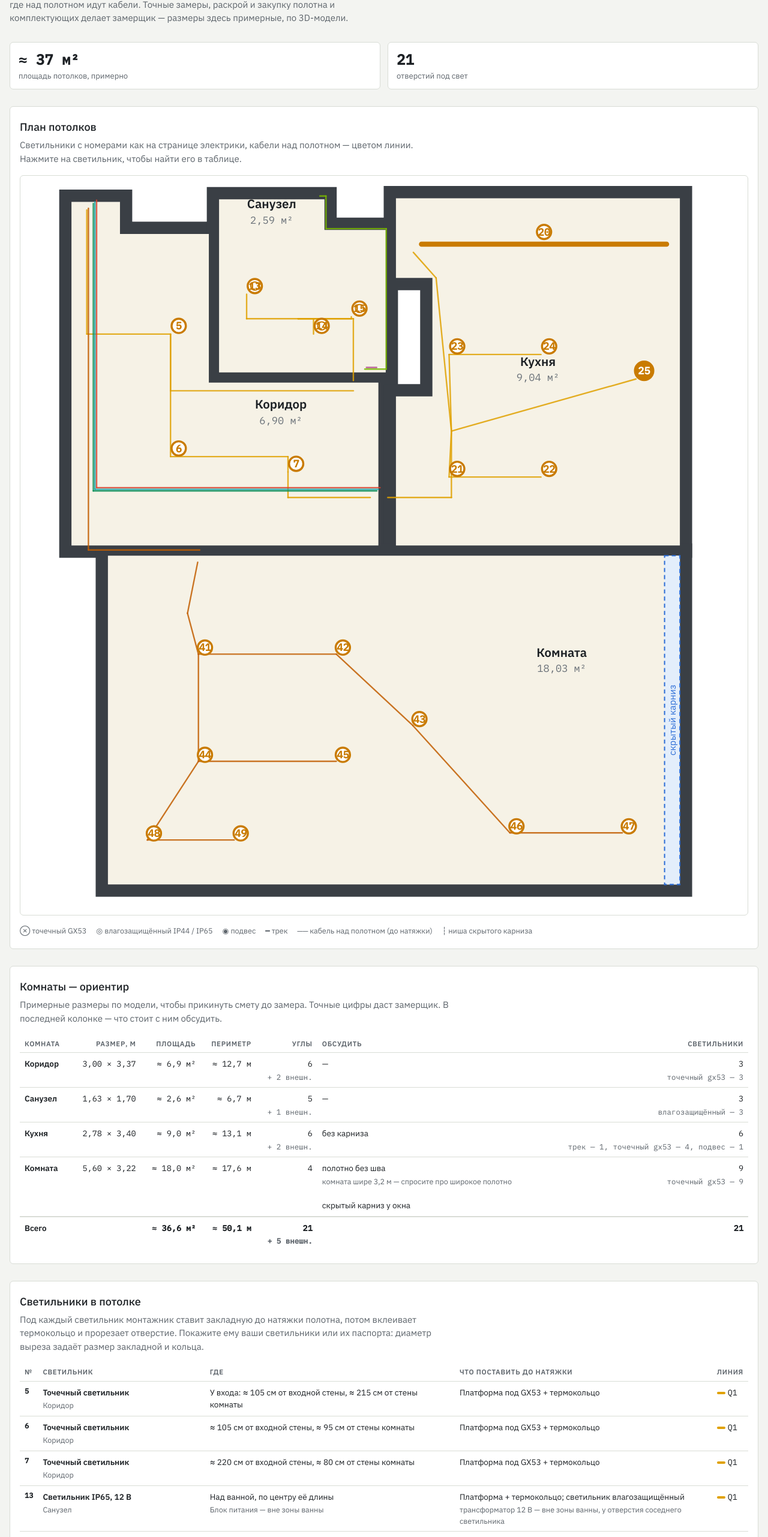
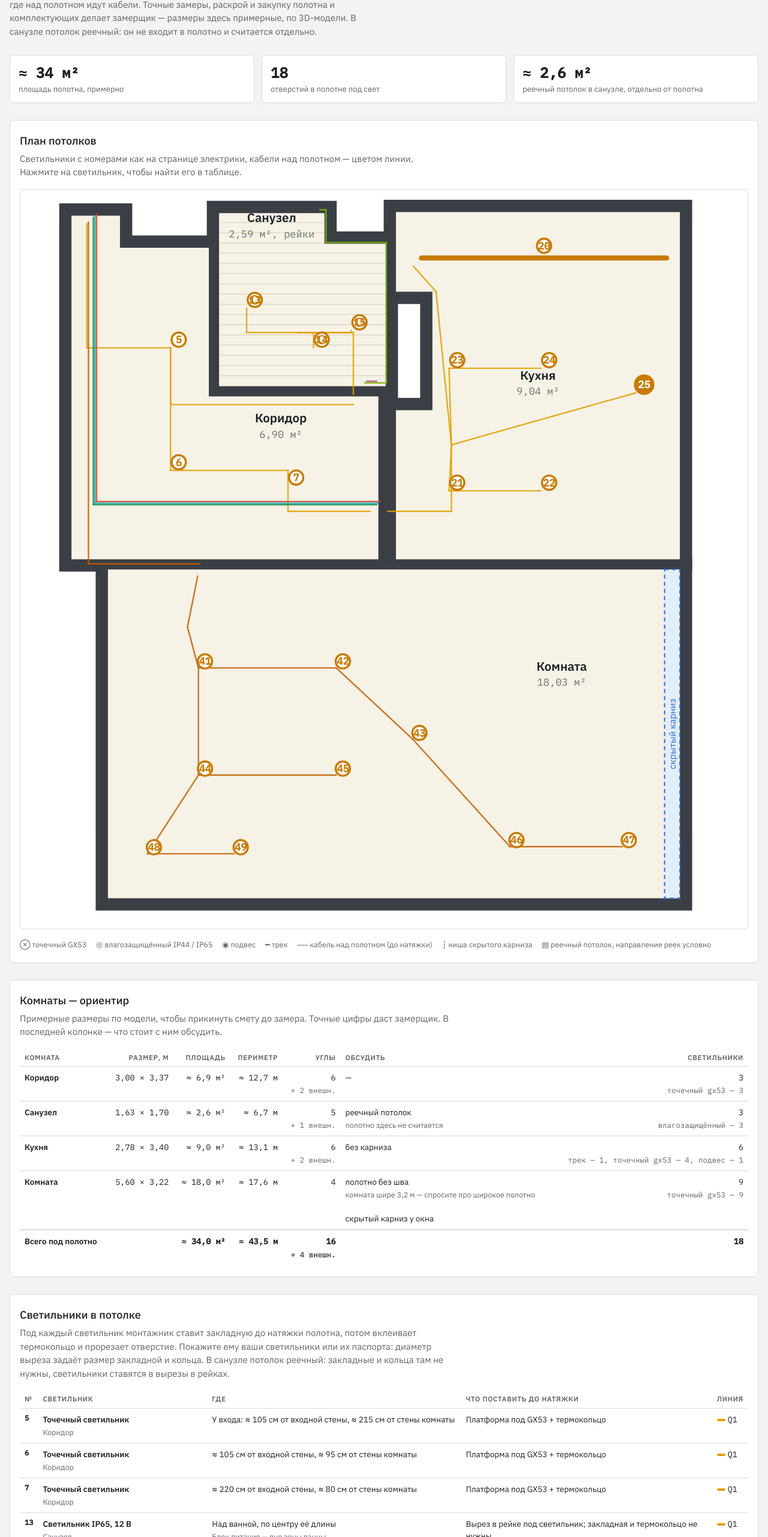
Before and after one commit to tarasovMitya/electrika-kvartiry, a plain HTML site: page potolok.html in a window 1280 px wide. Shown: the part 138-2700 px from the top of the page at 60% size. Drawn offline with Linux system fonts and the light colour scheme; a web font is replaced by a local one.

Commit message:
Потолок: в санузле реечный, не считается в полотне
Co-Authored-By: Claude Opus 5.5 <noreply@anthropic.com>

```diff
--- a/potolok.html
+++ b/potolok.html
@@ -81,7 +81,7 @@ td.n { font: 600 12px var(--mono); white-space: nowrap; }
   <header>
     <a class="back" href="./">← Электрика квартиры</a>
     <h1>Натяжной потолок</h1>
-    <p class="lede">Что показать замерщику: где будут светильники, что под них поставить до натяжки и где над полотном идут кабели. Точные замеры, раскрой и закупку полотна и комплектующих делает замерщик — размеры здесь примерные, по 3D-модели.</p>
+    <p class="lede">Что показать замерщику: где будут светильники, что под них поставить до натяжки и где над полотном идут кабели. Точные замеры, раскрой и закупку полотна и комплектующих делает замерщик — размеры здесь примерные, по 3D-модели. В санузле потолок реечный: он не входит в полотно и считается отдельно.</p>
   </header>
 
   <div class="stats" id="stats"></div>
@@ -97,7 +97,7 @@ td.n { font: 600 12px var(--mono); white-space: nowrap; }
       </svg>
     </div>
     <div class="legend">
-      <span>⊗ точечный GX53</span><span>◎ влагозащищённый IP44 / IP65</span><span>◉ подвес</span><span>━ трек</span><span>── кабель над полотном (до натяжки)</span><span>┆ ниша скрытого карниза</span>
+      <span>⊗ точечный GX53</span><span>◎ влагозащищённый IP44 / IP65</span><span>◉ подвес</span><span>━ трек</span><span>── кабель над полотном (до натяжки)</span><span>┆ ниша скрытого карниза</span><span>▤ реечный потолок, направление реек условно</span>
     </div>
   </section>
 
@@ -116,7 +116,7 @@ td.n { font: 600 12px var(--mono); white-space: nowrap; }
   <section class="block">
     <div class="block-head">
       <h2>Светильники в потолке</h2>
-      <p>Под каждый светильник монтажник ставит закладную до натяжки полотна, потом вклеивает термокольцо и прорезает отверстие. Покажите ему ваши светильники или их паспорта: диаметр выреза задаёт размер закладной и кольца.</p>
+      <p>Под каждый светильник монтажник ставит закладную до натяжки полотна, потом вклеивает термокольцо и прорезает отверстие. Покажите ему ваши светильники или их паспорта: диаметр выреза задаёт размер закладной и кольца. В санузле потолок реечный: закладные и кольца там не нужны, светильники ставятся в вырезы в рейках.</p>
     </div>
     <div class="tbl"><table>
       <thead><tr><th>№</th><th>Светильник</th><th>Где</th><th>Что поставить до натяжки</th><th>Линия</th></tr></thead>
@@ -125,7 +125,7 @@ td.n { font: 600 12px var(--mono); white-space: nowrap; }
   </section>
 
   <section class="block">
-    <div class="block-head"><h2>Что передать замерщику</h2><p>Отверстия и закладные под ваши светильники — чтобы он учёл их в смете. Закладные и кольца ставит и закупает потолочная компания.</p></div>
+    <div class="block-head"><h2>Что передать замерщику</h2><p>Отверстия и закладные под ваши светильники — чтобы он учёл их в смете. Закладные и кольца ставит и закупает потолочная компания. Санузел в этот список не входит: там реечный потолок.</p></div>
     <div class="tbl"><table>
       <thead><tr><th>Что</th><th class="r">Сколько</th><th>Зачем</th></tr></thead>
       <tbody id="kit-body"></tbody>
@@ -138,7 +138,7 @@ td.n { font: 600 12px var(--mono); white-space: nowrap; }
       <div><h3>Высота</h3><p>В проекте полотно — на ≈ 260 см от чистого пола, ≈ 5–7 см ниже перекрытия: столько нужно под платформы GX53 и гофру с кабелем. Скажите это замерщику — уровень он снимает сам.</p></div>
       <div><h3>Сначала электрика</h3><p>Все кабели над полотном прокладываются в гофре и крепятся к перекрытию клипсами до натяжки. Концы к светильникам — с запасом ≈ 30 см, чтобы достать через отверстие.</p></div>
       <div><h3>Доступ через отверстия</h3><p>Распаечные коробки и приёмники беспроводных выключателей ставятся у светильников — не дальше ≈ 20 см от отверстия, иначе до них не добраться после натяжки.</p></div>
-      <div><h3>Санузел</h3><p>Светильник над ванной — IP65 на 12 В; трансформатор ставится вне зоны ванны, у отверстия соседнего светильника. Кабели в санузле идут только поверху, по стенам; короб у правой стены — до натяжки.</p></div>
+      <div><h3>Санузел</h3><p>Потолок реечный, а не натяжной: полотно здесь не считается, закладные и термокольца не нужны. Подвесная система и рейки монтируются после электрики, на том же уровне ≈ 260 см. Светильники ставятся в вырезы в рейках: 3 выреза, диаметр — по паспорту светильника. Светильник над ванной — IP65 на 12 В; трансформатор ставится вне зоны ванны, у выреза соседнего светильника. Кабели в санузле идут только поверху, по стенам; короб у правой стены — до монтажа потолка.</p></div>
       <div><h3>Кухня</h3><p>Под трек над столешницей — закладной брус по всей длине трека. Под подвес над столом — закладная под люстру с крюком или планкой, по центру стола.</p></div>
       <div><h3>Карнизы</h3><p>Комната — скрытый карниз в нише вдоль стены с окном и балконной дверью (≈ 3,2 м, ниша ≈ 15 см). Шторе хватит ≈ 2,2 м от угла со стеной коридора; кондиционер в углу у дальней стены висит под нишей — решите с замерщиком, вести нишу на всю стену или до кондиционера. Кухня — без карниза.</p></div>
       <div><h3>Шкафы</h3><p>Шкафы коридора ставятся после потолка.</p></div>
@@ -154,8 +154,10 @@ const el = (n, a, text) => { const e = document.createElementNS(NS, n); for (con
 const Y = y => -y;
 const polyPts = poly => poly.map(([x, y]) => `${x},${Y(y)}`).join(" ");
 const fmt = (v, d = 1) => v.toFixed(d).replace(".", ",");
-const C = { wall: "#3a3f45", paper: "#ffffff", ceil: "#f6f2e6", l: "#c97b00", ink: "#1c2024", dim: "#6b7279" };
+const C = { wall: "#3a3f45", paper: "#ffffff", ceil: "#f6f2e6", l: "#c97b00", ink: "#1c2024", dim: "#6b7279", rack: "#cfc6ab" };
 const CEIL_Z = 260;
+// the bathroom has a slatted ceiling: it is drawn on the plan, but the canvas figures and fittings leave it out
+const RACK = "b";
 const LIGHT = { spot: "Точечный GX53", spotip: "Влагозащищённый", pendant: "Подвес", line: "Трек" };
 // a spot marked IPxx in its name is a wet-zone fixture, whatever its plan symbol
 const P = DATA.points.map((p, i) => Object.assign({ n: i + 1 }, p, p.k === "spot" && /IP\d/.test(p.t) ? { k: "spotip" } : {}));
@@ -190,9 +192,15 @@ rooms.forEach(r => base.appendChild(el("polygon", { points: polyPts(r.poly), fil
 const LABEL = { c: [205, 128], b: [196, 324], g: [480, -115] };
 rooms.forEach(r => {
   base.appendChild(el("polygon", { points: polyPts(r.poly), fill: C.ceil }));
+  if (r.id === RACK) {
+    const hatch = el("pattern", { id: "rack", patternUnits: "userSpaceOnUse", width: 10, height: 10 });
+    hatch.appendChild(el("line", { x1: 0, y1: 0, x2: 10, y2: 0, stroke: C.rack, "stroke-width": 1 }));
+    const defs = el("defs", {}); defs.appendChild(hatch); base.appendChild(defs);
+    base.appendChild(el("polygon", { points: polyPts(r.poly), fill: "url(#rack)" }));
+  }
   const [lx, ly] = LABEL[r.id] || [r.g.cx, r.g.cy];
   const t = el("text", { x: lx, y: Y(ly) - 6, "text-anchor": "middle", fill: C.ink, "font-size": 12, "font-weight": 600, "font-family": "IBM Plex Sans, system-ui, sans-serif" }, r.name);
-  const s = el("text", { x: lx, y: Y(ly) + 9, "text-anchor": "middle", fill: C.dim, "font-size": 10, "font-family": "IBM Plex Mono, monospace" }, `${fmt(r.g.area, 2)} м²`);
+  const s = el("text", { x: lx, y: Y(ly) + 9, "text-anchor": "middle", fill: C.dim, "font-size": 10, "font-family": "IBM Plex Mono, monospace" }, `${fmt(r.g.area, 2)} м²${r.id === RACK ? ", рейки" : ""}`);
   base.appendChild(t); base.appendChild(s);
 });
 // hidden curtain niche along the room's window wall; the kitchen has no curtain rail
@@ -235,21 +243,22 @@ let tA = 0, tP = 0, tIn = 0, tOut = 0, tL = 0;
 rooms.forEach(r => {
   const { area, per, inner, outer, w, h } = r.g;
   const need = Math.min(w, h) + 0.1;
-  const DISCUSS = { g: "скрытый карниз у окна", k: "без карниза" };
+  const DISCUSS = { g: "скрытый карниз у окна", k: "без карниза", [RACK]: "реечный потолок<small>полотно здесь не считается</small>" };
   const canvas = [need > 3.2 ? `полотно без шва<small>комната шире 3,2 м — спросите про широкое полотно</small>` : "", DISCUSS[r.id] || ""].filter(Boolean).join("<br>") || "—";
   const byKind = {};
   r.lights.forEach(p => byKind[LIGHT[p.k]] = (byKind[LIGHT[p.k]] || 0) + 1);
   const kinds = Object.entries(byKind).map(([k, v]) => `${k.toLowerCase()} — ${v}`).join(", ");
-  tA += area; tP += per; tIn += inner; tOut += outer; tL += r.lights.length;
+  if (r.id !== RACK) { tA += area; tP += per; tIn += inner; tOut += outer; tL += r.lights.length; }
   const tr = document.createElement("tr");
   tr.innerHTML = `<td><b>${r.name}</b></td><td class="r mono">${fmt(w, 2)} × ${fmt(h, 2)}</td><td class="r mono">≈ ${fmt(area, 1)} м²</td><td class="r mono">≈ ${fmt(per, 1)} м</td>
     <td class="r mono">${inner}${outer ? `<small>+ ${outer} внешн.</small>` : ""}</td><td>${canvas}</td><td class="r mono">${r.lights.length}<small>${kinds}</small></td>`;
   rb.appendChild(tr);
 });
-document.getElementById("rooms-foot").innerHTML = `<tr><td>Всего</td><td></td><td class="r mono">≈ ${fmt(tA, 1)} м²</td><td class="r mono">≈ ${fmt(tP, 1)} м</td><td class="r mono">${tIn}${tOut ? `<small>+ ${tOut} внешн.</small>` : ""}</td><td></td><td class="r mono">${tL}</td></tr>`;
+document.getElementById("rooms-foot").innerHTML = `<tr><td>Всего под полотно</td><td></td><td class="r mono">≈ ${fmt(tA, 1)} м²</td><td class="r mono">≈ ${fmt(tP, 1)} м</td><td class="r mono">${tIn}${tOut ? `<small>+ ${tOut} внешн.</small>` : ""}</td><td></td><td class="r mono">${tL}</td></tr>`;
 
 // ---- lights table
 const PREP = {
+  rack: "Вырез в рейке под светильник; закладная и термокольцо не нужны",
   spot: "Платформа под GX53 + термокольцо",
   spotip: "Платформа + термокольцо; светильник влагозащищённый",
   pendant: "Закладная под люстру (крюк или планка) + термокольцо под чашу",
@@ -258,9 +267,9 @@ const PREP = {
 const lb = document.getElementById("lights-body");
 rooms.forEach(r => r.lights.forEach(p => {
   const L = lineOf(p);
-  let prep = PREP[p.k];
+  let prep = r.id === RACK ? PREP.rack : PREP[p.k];
   if (p.k === "line") prep += `<small>брус ≈ ${fmt(Math.hypot(p.at[2] - p.at[0], p.at[3] - p.at[1]) / 100, 1)} м</small>`;
-  if (/12 В/.test(p.t)) prep += "<small>трансформатор 12 В — вне зоны ванны, у отверстия соседнего светильника</small>";
+  if (/12 В/.test(p.t)) prep += "<small>трансформатор 12 В — вне зоны ванны, у выреза соседнего светильника</small>";
   const tr = document.createElement("tr");
   tr.className = "pt"; tr.dataset.n = p.n;
   tr.innerHTML = `<td class="n">${p.n}</td><td><b>${p.t}</b><small>${r.name}</small></td><td>${p.w}${p.note ? `<small>${p.note}</small>` : ""}</td><td>${prep}</td>
@@ -269,10 +278,10 @@ rooms.forEach(r => r.lights.forEach(p => {
 }));
 
 // ---- kit
-const cnt = k => lights.filter(p => p.k === k).length;
+const cnt = k => lights.filter(p => p.k === k && p.r !== RACK).length;
 const track = lights.filter(p => p.k === "line").reduce((s, p) => s + Math.hypot(p.at[2] - p.at[0], p.at[3] - p.at[1]) / 100, 0);
 const kit = [
-  ["Платформа (закладная) под точечный светильник", cnt("spot") + cnt("spotip"), `GX53 — ${cnt("spot")}, санузел — ${cnt("spotip")}`],
+  ["Платформа (закладная) под точечный светильник", cnt("spot") + cnt("spotip"), `под светильники GX53; в санузле не нужна — там реечный потолок`],
   ["Термокольцо под светильник", cnt("spot") + cnt("spotip") + cnt("pendant") + cnt("line"), "на каждое отверстие в полотне, включая подвес и ввод трека"],
   ["Закладная под люстру", cnt("pendant"), "подвес над кухонным столом"],
   ["Закладной брус под трек", `${fmt(track, 1)} м`, "по всей длине трека над столешницей"],
@@ -282,8 +291,9 @@ const kb = document.getElementById("kit-body");
 kit.forEach(([a, q, w]) => { const tr = document.createElement("tr"); tr.innerHTML = `<td>${a}</td><td class="r mono">${q}</td><td>${w}</td>`; kb.appendChild(tr); });
 
 document.getElementById("stats").innerHTML = [
-  [`≈ ${fmt(tA, 0)} м²`, "площадь потолков, примерно"],
-  [tL, "отверстий под свет"],
+  [`≈ ${fmt(tA, 0)} м²`, "площадь полотна, примерно"],
+  [tL, "отверстий в полотне под свет"],
+  [`≈ ${fmt(rooms.find(r => r.id === RACK).g.area, 1)} м²`, "реечный потолок в санузле, отдельно от полотна"],
 ].map(([b, s]) => `<div class="stat"><b>${b}</b><span>${s}</span></div>`).join("");
 
 // ---- plan ↔ table
```
